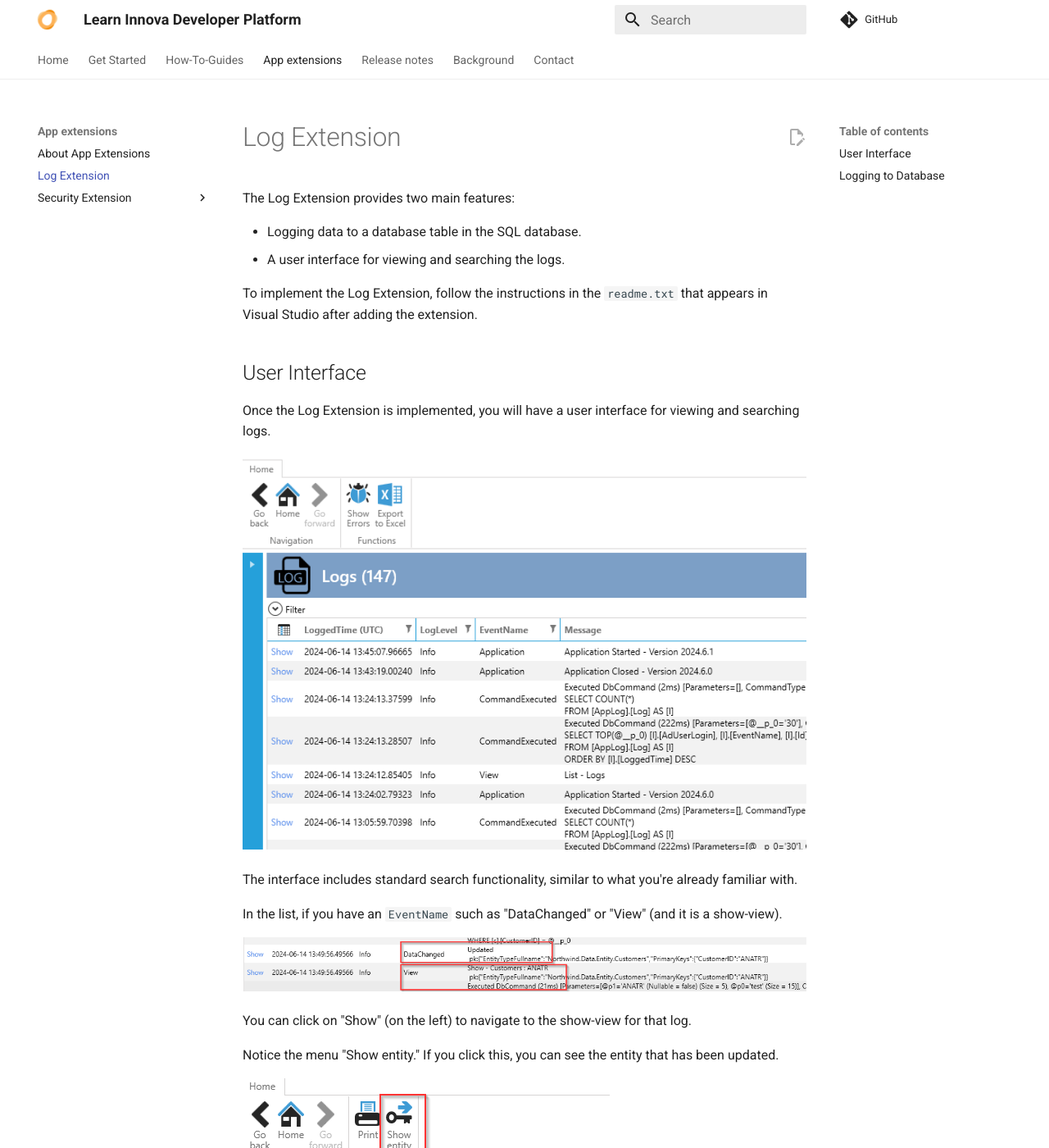
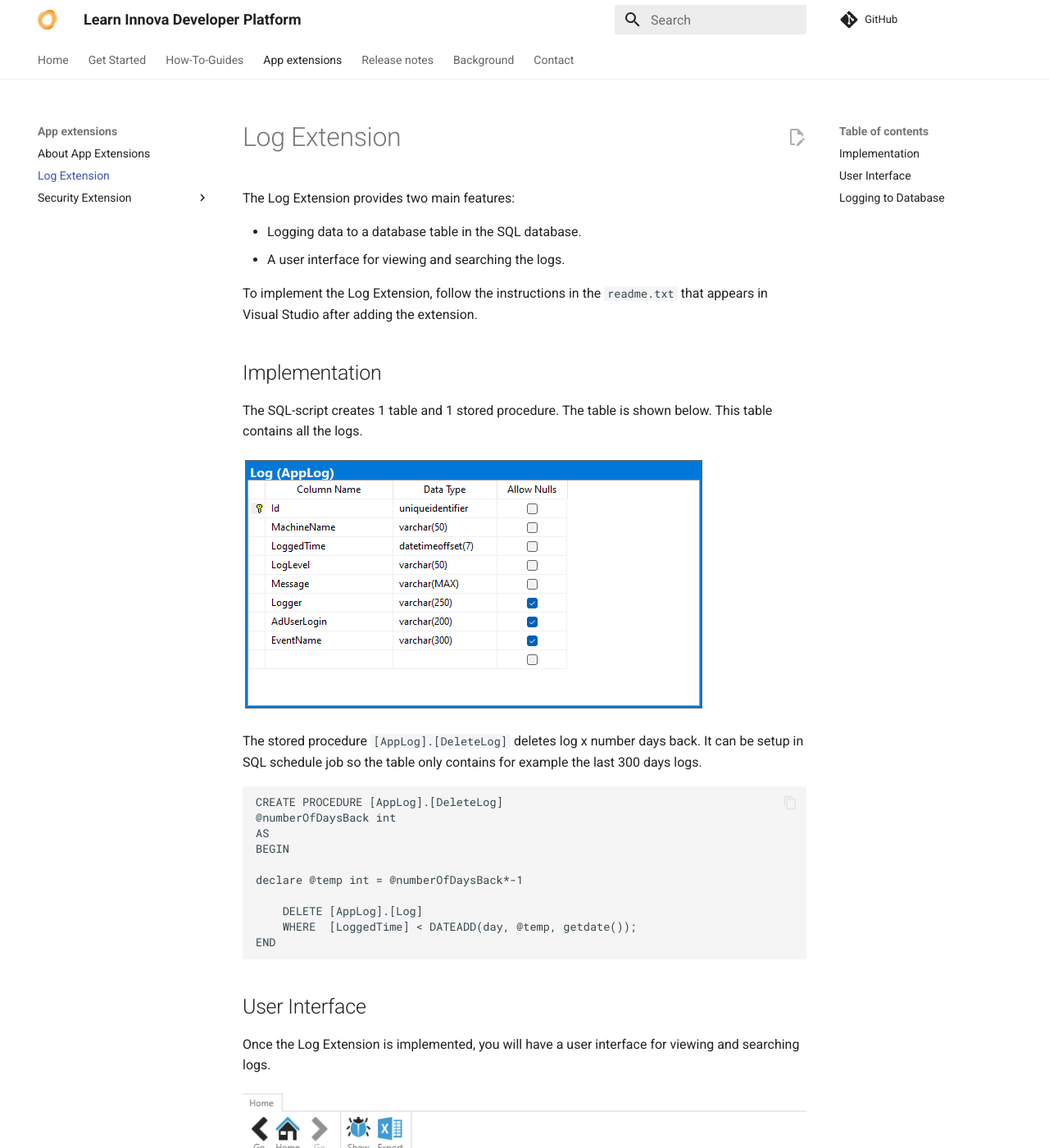
Before and after one commit to innovait-dk/idp_learn, an MkDocs documentation site: the page built from docs/appextensions/log/index.md, in a window 1280 px wide and 1400 px high. Shown: the whole window at 82% size. Built offline with MkDocs 1.6.1 and Material for MkDocs 9.7.7, drawn with Linux system fonts in a browser that asks for light colours; comment, search, counter and statistics services are not loaded.

Commit message:
more samples

````diff
--- a/docs/appextensions/log/index.md
+++ b/docs/appextensions/log/index.md
@@ -4,6 +4,28 @@ The Log Extension provides two main features:
 - A user interface for viewing and searching the logs.
 
 To implement the Log Extension, follow the instructions in the `readme.txt` that appears in Visual Studio after adding the extension.
+
+## Implementation
+
+The SQL-script creates 1 table and 1 stored procedure. The table is shown below. This table contains all the logs.
+
+![alt text](media/index-3.png)
+
+The stored procedure `[AppLog].[DeleteLog]` deletes log x number days back. It can be setup in SQL schedule job so the table only contains for example the last 300 days logs.
+
+```sql
+CREATE PROCEDURE [AppLog].[DeleteLog]
+@numberOfDaysBack int
+AS
+BEGIN
+
+declare @temp int = @numberOfDaysBack*-1
+
+    DELETE [AppLog].[Log]
+    WHERE  [LoggedTime] < DATEADD(day, @temp, getdate());
+END
+```
+
 
 ## User Interface
 
````
Also changed, not shown: docs/appextensions/index.md (+2 -0 lines), docs/appextensions/security/customize.md (+6 -3 lines), docs/appextensions/security/implement.md (+20 -0 lines), docs/releasenotes/currentversion.md (+1 -1 lines), docs/appextensions/log/media/index-3.png (added), docs/appextensions/security/media/implement-3.png (added), docs/appextensions/security/media/implement.png (added).
